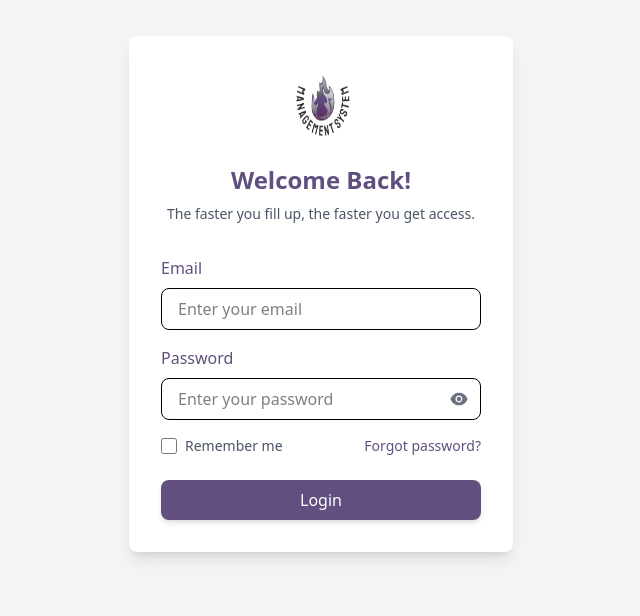
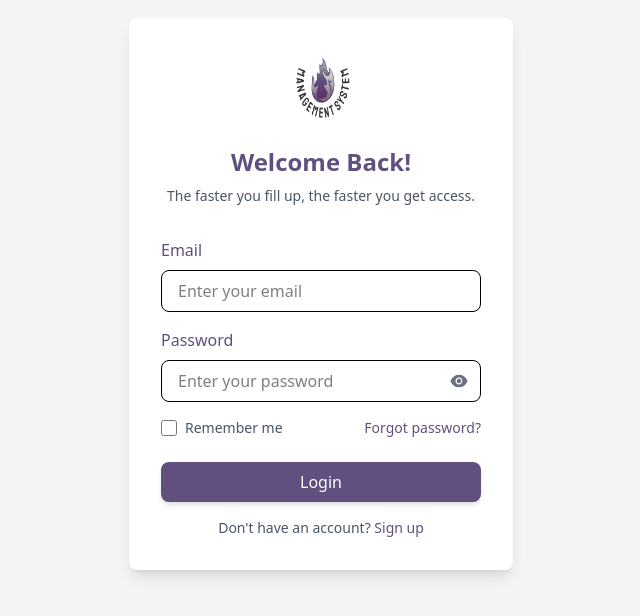
Before and after one commit to P-Shrey10/management_system, a React (Vite) app in the folder frontend/: page /login in a window 1280 px wide. Shown: the part 106-722 px from the top of the page, without its empty margins (319-959 px from the left). Built offline with nearby package versions, Linux system fonts and the light colour scheme; no server answers.

Commit message:
login file is changes

```diff
--- a/frontend/src/components/login/Login.tsx
+++ b/frontend/src/components/login/Login.tsx
@@ -1,14 +1,62 @@
-import { useState } from "react";
+import { useState, FormEvent } from "react";
 import { AiFillEye, AiFillEyeInvisible } from "react-icons/ai";
 import Logo from "/logo.png";
+import axiosInstance from "../../plugin/axios";
+import { toast } from "react-toastify";
+import Cookies from "js-cookie";
 
 const Login = () => {
+  const [email, setEmail] = useState("");
+  const [password, setPassword] = useState("");
   const [showPassword, setShowPassword] = useState(false);
+  const [rememberMe, setRememberMe] = useState(false);
+  const [loading, setLoading] = useState(false);
+
+  const handleLogin = async (e: FormEvent) => {
+    e.preventDefault();
+
+    if (!email || !password) {
+      toast.error("Please enter both email and password.");
+      return;
+    }
+
+    try {
+      setLoading(true);
+      const response = await axiosInstance.post("/api/auth/login", {
+        email,
+        password,
+      });
+
+      const { token, user } = response.data;
+
+      const cookieOptions = {
+        expires: rememberMe ? 7 : 1,
+        secure: import.meta.env.MODE === "production",
+        sameSite: "strict" as const,
+      };
+
+      Cookies.set("management_system_token", token, cookieOptions);
+
+      if (rememberMe) {
+        localStorage.setItem("user", JSON.stringify(user));
+      }
+
+      toast.success("Login successful!");
+
+      window.location.href = "/dashboard";
+    } catch (error: any) {
+      console.error("Login failed:", error);
+      const errorMessage =
+        error.response?.data?.message || "Login failed. Please try again.";
+      toast.error(errorMessage);
+    } finally {
+      setLoading(false);
+    }
+  };
 
   return (
     <div className="flex items-center justify-center min-h-screen bg-gray-100">
       <div className="bg-white p-8 rounded-lg shadow-lg w-96">
-        {/* Logo and Welcome Section */}
         <div className="text-center mb-8">
           <div className="flex justify-center mb-4">
             <img src={Logo} alt="Logo" className="w-20 h-20 rounded-full" />
@@ -19,13 +67,15 @@ const Login = () => {
           </p>
         </div>
 
-        <form>
+        <form onSubmit={handleLogin}>
           <div className="mb-4">
             <label className="block text-[#614F7F] font-medium mb-2">
               Email
             </label>
             <input
               type="email"
+              value={email}
+              onChange={(e) => setEmail(e.target.value)}
               placeholder="Enter your email"
               className="w-full px-4 py-2 border rounded-lg focus:outline-none focus:ring-2 focus:ring-[#614F7F]"
             />
@@ -38,10 +88,12 @@ const Login = () => {
             <div className="relative">
               <input
                 type={showPassword ? "text" : "password"}
+                value={password}
+                onChange={(e) => setPassword(e.target.value)}
                 placeholder="Enter your password"
                 className="w-full px-4 py-2 border rounded-lg focus:outline-none focus:ring-2 focus:ring-[#614F7F] pr-10"
               />
-              {/* Eye Icon for Toggling Password Visibility */}
+
               <button
                 type="button"
                 onClick={() => setShowPassword(!showPassword)}
@@ -56,29 +108,45 @@ const Login = () => {
             </div>
           </div>
 
-          {/* Remember Me and Forgot Password Row */}
           <div className="flex items-center justify-between mb-6">
             <div className="flex items-center">
               <input
                 type="checkbox"
                 id="remember"
+                checked={rememberMe}
+                onChange={(e) => setRememberMe(e.target.checked)}
                 className="h-4 w-4 text-[#614F7F] rounded border-gray-300 focus:ring-[#614F7F]"
               />
               <label htmlFor="remember" className="ml-2 text-sm text-gray-600">
                 Remember me
               </label>
             </div>
-            <a href="forget_password" className="text-sm text-[#614F7F] hover:underline">
+            <a
+              href="/forget-password"
+              className="text-sm text-[#614F7F] hover:underline"
+            >
               Forgot password?
             </a>
           </div>
 
           <button
             type="submit"
-            className="w-full bg-[#614F7F] text-white py-2 rounded-lg hover:bg-[#523F6B] transition shadow-md"
+            disabled={loading}
+            className={`w-full bg-[#614F7F] text-white py-2 rounded-lg transition shadow-md ${
+              loading ? "opacity-70 cursor-not-allowed" : "hover:bg-[#523F6B]"
+            }`}
           >
-            Login
+            {loading ? "Logging in..." : "Login"}
           </button>
+
+          <div className="text-center mt-4">
+            <p className="text-sm text-gray-600">
+              Don't have an account?{" "}
+              <a href="/signup" className="text-[#614F7F] hover:underline">
+                Sign up
+              </a>
+            </p>
+          </div>
         </form>
       </div>
     </div>
```
